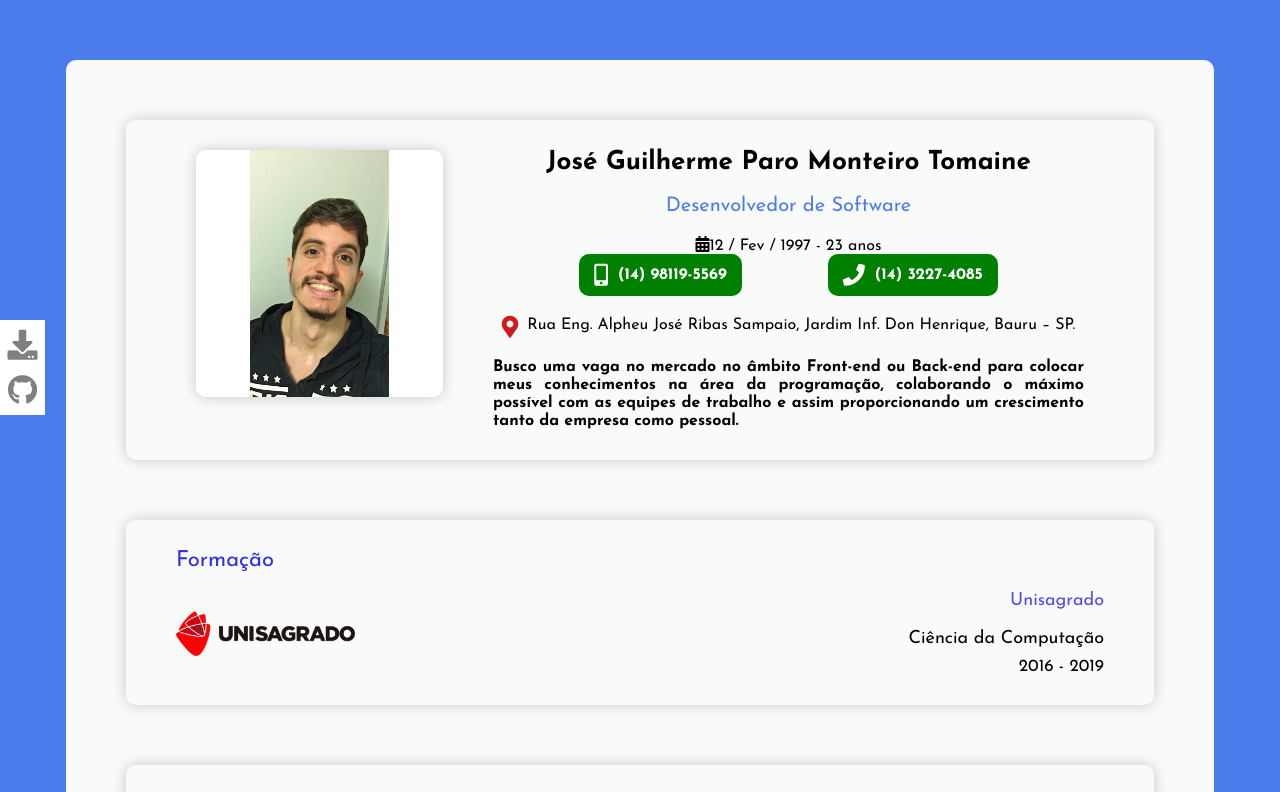
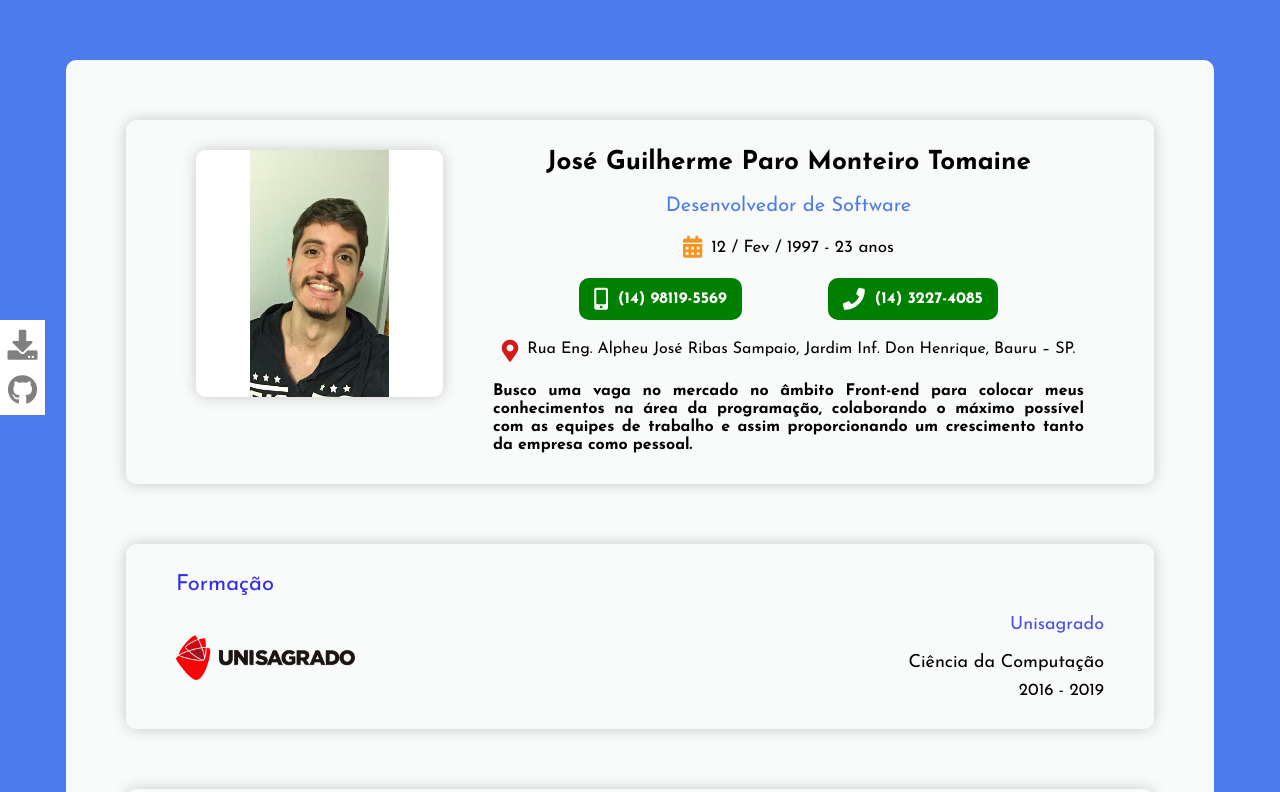
Before and after one commit to zehguilherme/curriculum, a React (Create React App) app in the folder frontend/: page / in a window 1280 px wide. Shown: the top 792 px of the page. Built offline with nearby package versions, Linux system fonts and the light colour scheme.

Commit message:
Change name of classname from 'nationality-age-others' to 'age'; Update <p/>

```diff
--- a/frontend/src/components/MainInformations/index.js
+++ b/frontend/src/components/MainInformations/index.js
@@ -48,7 +48,7 @@ const ContainerMain = () => {
 
           <h2>Desenvolvedor de Software</h2>
 
-          <div className="nationality-age-others">
+          <div className="age">
             <i className="fas fa-calendar-alt" />
             <span>
               12 / Fev / 1997
@@ -85,7 +85,7 @@ const ContainerMain = () => {
           </div>
 
           <p>
-            Busco uma vaga no mercado no âmbito Front-end ou Back-end para
+            Busco uma vaga no mercado no âmbito Front-end para
             colocar meus conhecimentos na área da programação, colaborando o máximo possível com as equipes de trabalho e assim proporcionando um crescimento tanto da empresa como pessoal.
           </p>
 
```
